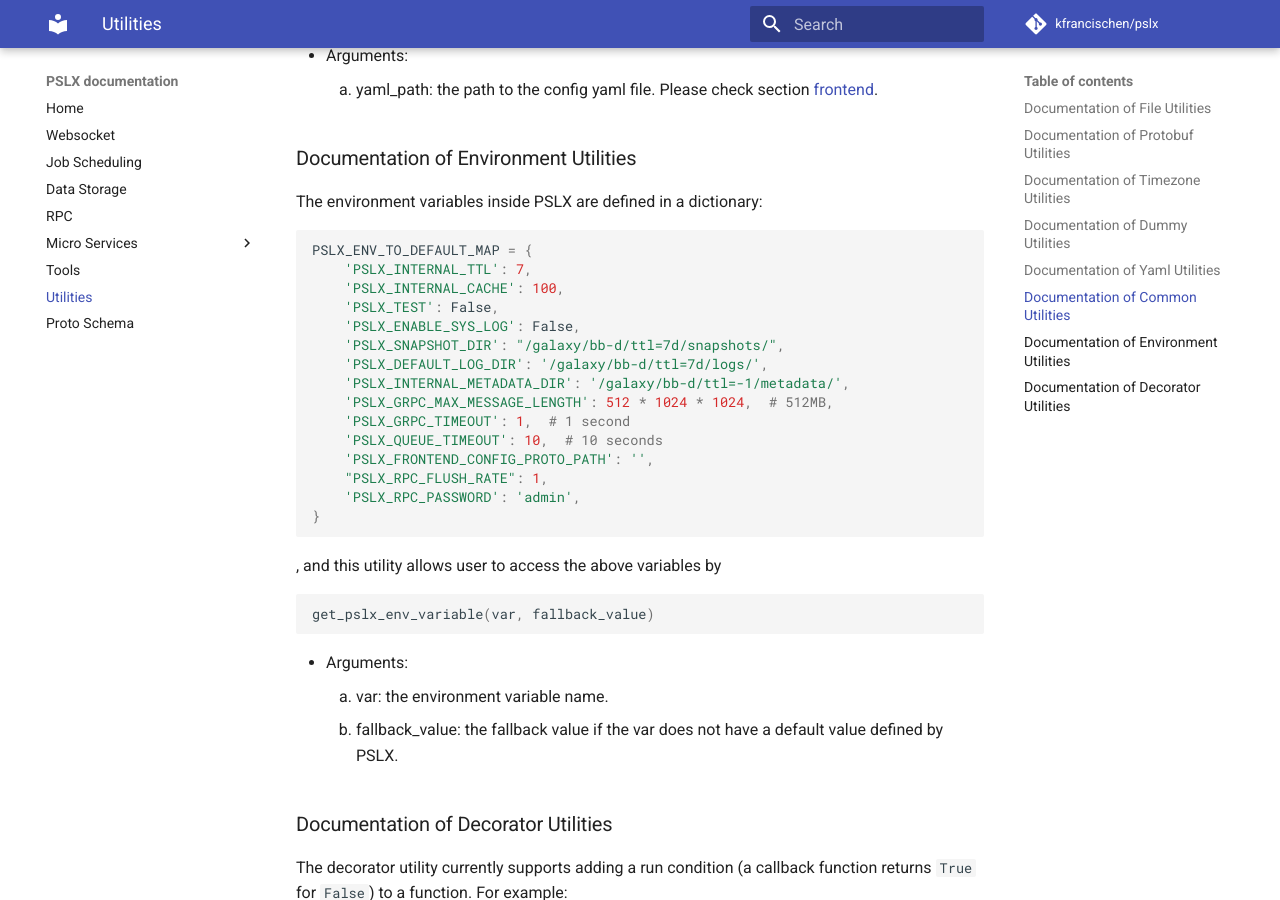
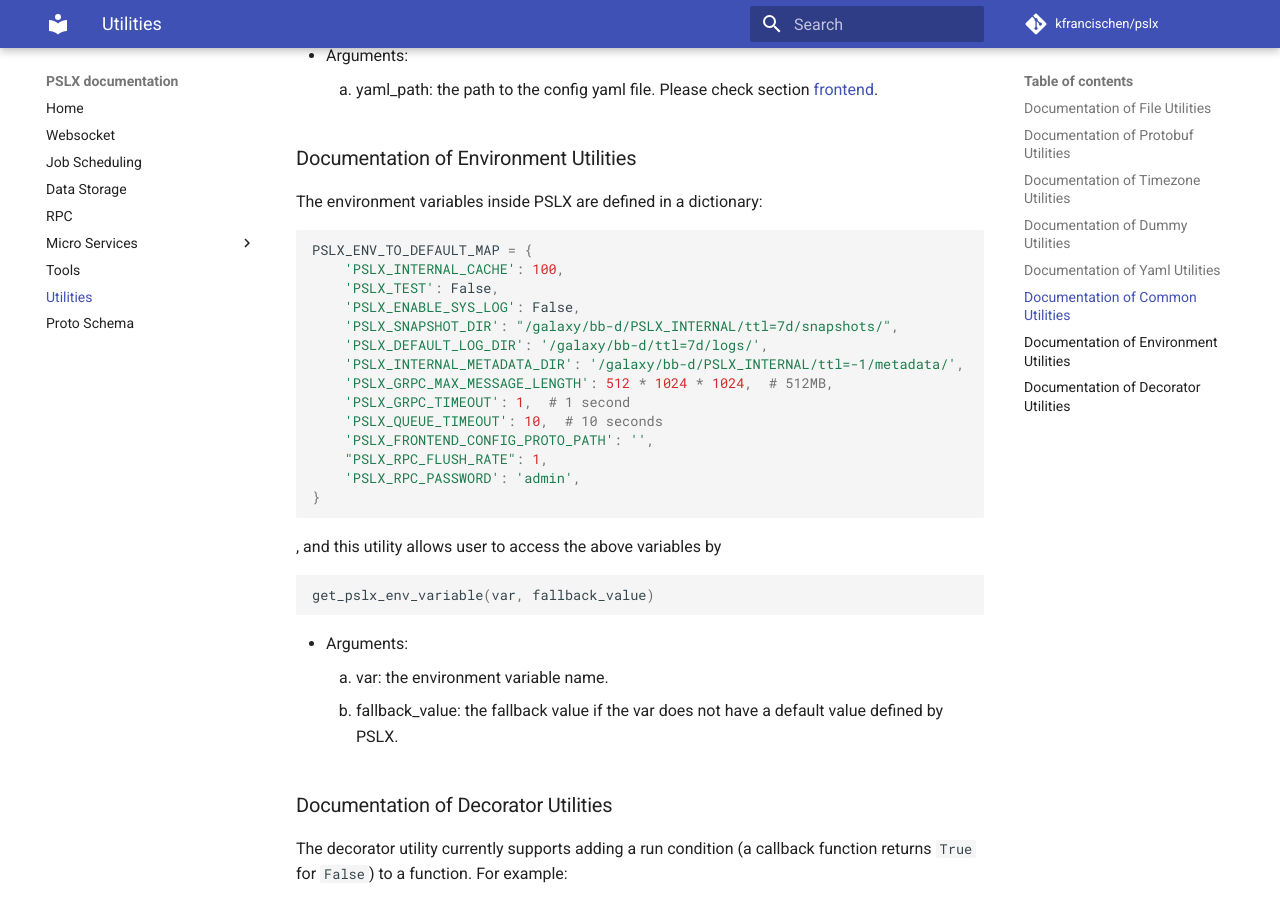
Before and after one commit to kfrancischen/pslx, an MkDocs documentation site: the page built from doc/docs/util.md, in a window 1280 px wide and 900 px high, scrolled down 11992 px. Built offline with MkDocs 1.6.1 and Material for MkDocs 9.7.7, drawn with Linux system fonts in a browser that asks for light colours; comment, search, counter and statistics services are not loaded; old or Windows-style settings are respelled for this version of MkDocs.

Commit message:
update util

````diff
--- a/doc/docs/util.md
+++ b/doc/docs/util.md
@@ -471,13 +471,12 @@ make_frontend_config(yaml_path)
 The environment variables inside PSLX are defined in a dictionary:
 ```python
 PSLX_ENV_TO_DEFAULT_MAP = {
-    'PSLX_INTERNAL_TTL': 7,
     'PSLX_INTERNAL_CACHE': 100,
     'PSLX_TEST': False,
     'PSLX_ENABLE_SYS_LOG': False,
-    'PSLX_SNAPSHOT_DIR': "/galaxy/bb-d/ttl=7d/snapshots/",
+    'PSLX_SNAPSHOT_DIR': "/galaxy/bb-d/PSLX_INTERNAL/ttl=7d/snapshots/",
     'PSLX_DEFAULT_LOG_DIR': '/galaxy/bb-d/ttl=7d/logs/',
-    'PSLX_INTERNAL_METADATA_DIR': '/galaxy/bb-d/ttl=-1/metadata/',
+    'PSLX_INTERNAL_METADATA_DIR': '/galaxy/bb-d/PSLX_INTERNAL/ttl=-1/metadata/',
     'PSLX_GRPC_MAX_MESSAGE_LENGTH': 512 * 1024 * 1024,  # 512MB,
     'PSLX_GRPC_TIMEOUT': 1,  # 1 second
     'PSLX_QUEUE_TIMEOUT': 10,  # 10 seconds
````
